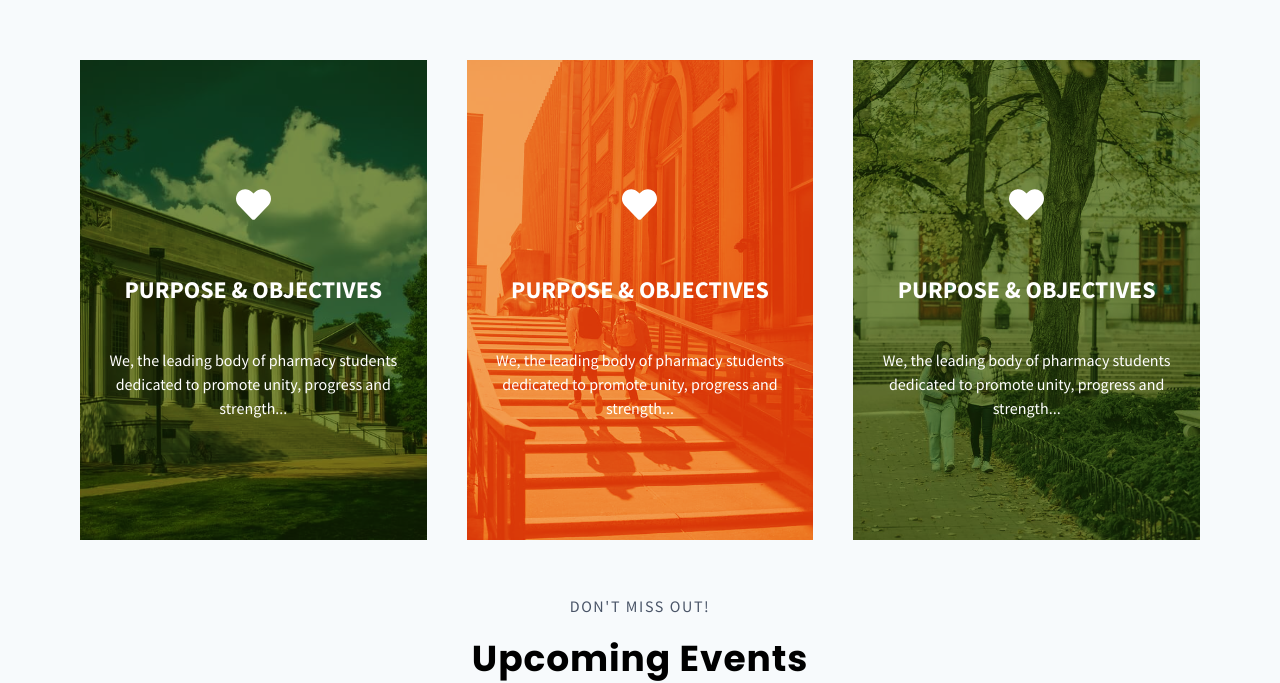
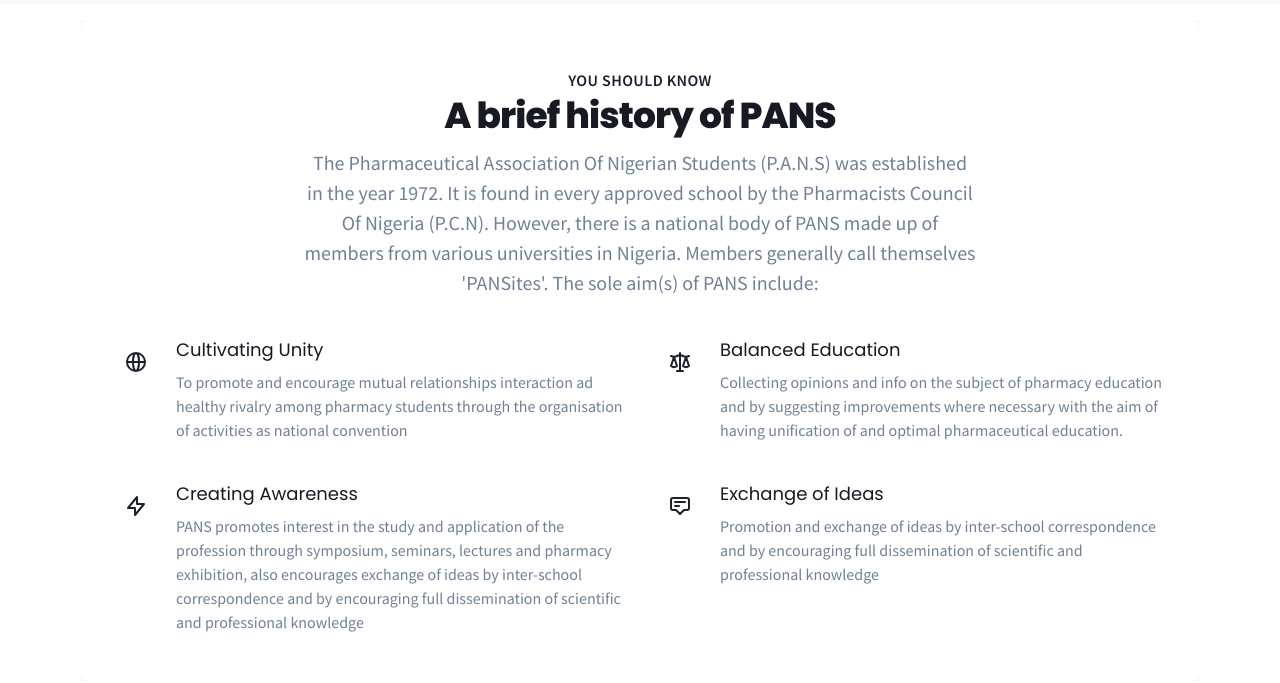
Before and after one commit to codetective/pansite, a Next.js app: page / in a window 1280 px wide. Shown: the part 1615-2298 px from the top of the page. Built offline with nearby package versions, Linux system fonts and the light colour scheme.

Commit message:
added about

```diff
--- /dev/null
+++ b/src/components/home/AboutPans.jsx
@@ -0,0 +1,169 @@
+import React from "react";
+import { chakra, Box, Flex, Icon, Stack } from "@chakra-ui/react";
+import Section from "../UI/Section";
+
+export default function AboutPans() {
+  const Feature = (props) => {
+    return (
+      <Flex>
+        <Flex>
+          <Flex
+            alignItems="center"
+            justifyContent="center"
+            h={12}
+            w={12}
+            rounded="md"
+            bg={"brand.500"}
+          >
+            <Icon
+              boxSize={6}
+              fill="none"
+              viewBox="0 0 24 24"
+              stroke="currentColor"
+              aria-hidden="true"
+            >
+              {props.icon}
+            </Icon>
+          </Flex>
+        </Flex>
+        <Box ml={4}>
+          <chakra.dt
+            fontSize="lg"
+            fontWeight="medium"
+            lineHeight="6"
+            color={"gray.900"}
+            fontFamily="Poppins"
+          >
+            {props.title}
+          </chakra.dt>
+          <chakra.dd mt={2} color={"gray.500"}>
+            {props.children}
+          </chakra.dd>
+        </Box>
+      </Flex>
+    );
+  };
+  return (
+    <Section bg="white">
+      <Flex bg={"#F9FAFB"} w="auto" justifyContent="center" alignItems="center">
+        <Box py={12} bg={"white"} rounded="xl">
+          <Box maxW="7xl" mx="auto" px={{ base: 4, lg: 8 }}>
+            <Box textAlign={{ lg: "center" }}>
+              <chakra.h2
+                color={"brand.600"}
+                fontWeight="semibold"
+                textTransform="uppercase"
+                letterSpacing="wide"
+              >
+                You should know
+              </chakra.h2>
+              <chakra.p
+                mt={2}
+                fontSize={{ base: "3xl", sm: "4xl" }}
+                lineHeight="8"
+                fontWeight="extrabold"
+                letterSpacing="tight"
+                color={"gray.900"}
+                fontFamily="Poppins"
+              >
+                A brief history of PANS
+              </chakra.p>
+              <chakra.p
+                mt={4}
+                maxW="2xl"
+                fontSize="xl"
+                mx={{ lg: "auto" }}
+                color={"gray.500"}
+                fontFamily="Source Sans Pro"
+              >
+                The Pharmaceutical Association Of Nigerian Students (P.A.N.S)
+                was established in the year 1972. It is found in every approved
+                school by the Pharmacists Council Of Nigeria (P.C.N). However,
+                there is a national body of PANS made up of members from various
+                universities in Nigeria. Members generally call themselves
+                'PANSites'. The sole aim(s) of PANS include:
+              </chakra.p>
+            </Box>
+
+            <Box mt={10}>
+              <Stack
+                spacing={{ base: 10, md: 0 }}
+                display={{ md: "grid" }}
+                gridTemplateColumns={{ md: "repeat(2,1fr)" }}
+                gridColumnGap={{ md: 8 }}
+                gridRowGap={{ md: 10 }}
+              >
+                <Feature
+                  title="Cultivating Unity"
+                  icon={
+                    <path
+                      strokeLinecap="round"
+                      strokeLinejoin="round"
+                      strokeWidth="2"
+                      d="M21 12a9 9 0 01-9 9m9-9a9 9 0 00-9-9m9 9H3m9 9a9 9 0 01-9-9m9 9c1.657 0 3-4.03 3-9s-1.343-9-3-9m0 18c-1.657 0-3-4.03-3-9s1.343-9 3-9m-9 9a9 9 0 019-9"
+                    />
+                  }
+                >
+                  To promote and encourage mutual relationships interaction ad
+                  healthy rivalry among pharmacy students through the
+                  organisation of activities as national convention
+                </Feature>
+
+                <Feature
+                  title="Balanced Education"
+                  icon={
+                    <path
+                      strokeLinecap="round"
+                      strokeLinejoin="round"
+                      strokeWidth="2"
+                      d="M3 6l3 1m0 0l-3 9a5.002 5.002 0 006.001 0M6 7l3 9M6 7l6-2m6 2l3-1m-3 1l-3 9a5.002 5.002 0 006.001 0M18 7l3 9m-3-9l-6-2m0-2v2m0 16V5m0 16H9m3 0h3"
+                    />
+                  }
+                >
+                  Collecting opinions and info on the subject of pharmacy
+                  education and by suggesting improvements where necessary with
+                  the aim of having unification of and optimal pharmaceutical
+                  education.
+                </Feature>
+
+                <Feature
+                  title="Creating Awareness"
+                  icon={
+                    <path
+                      strokeLinecap="round"
+                      strokeLinejoin="round"
+                      strokeWidth="2"
+                      d="M13 10V3L4 14h7v7l9-11h-7z"
+                    />
+                  }
+                >
+                  PANS promotes interest in the study and application of the
+                  profession through symposium, seminars, lectures and pharmacy
+                  exhibition, also encourages exchange of ideas by inter-school
+                  correspondence and by encouraging full dissemination of
+                  scientific and professional knowledge
+                </Feature>
+
+                <Feature
+                  title="Exchange of Ideas"
+                  icon={
+                    <path
+                      strokeLinecap="round"
+                      strokeLinejoin="round"
+                      strokeWidth="2"
+                      d="M7 8h10M7 12h4m1 8l-4-4H5a2 2 0 01-2-2V6a2 2 0 012-2h14a2 2 0 012 2v8a2 2 0 01-2 2h-3l-4 4z"
+                    />
+                  }
+                >
+                  Promotion and exchange of ideas by inter-school correspondence
+                  and by encouraging full dissemination of scientific and
+                  professional knowledge
+                </Feature>
+              </Stack>
+            </Box>
+          </Box>
+        </Box>
+      </Flex>
+    </Section>
+  );
+}
--- a/src/components/layout/footer/Footer.jsx
+++ b/src/components/layout/footer/Footer.jsx
@@ -59,9 +59,9 @@
       >
         <Logo />
         <Stack direction={"row"} divider={<StackDivider />}>
-          {links.slice(0, 4).map((link, i) => {
+          {links.slice(0, 3).map((link, i) => {
             return (
-              <NextLink href={link.path}>
+              <NextLink key={i} href={link.path}>
                 <chakra.a
                   fontFamily="Poppins"
                   transition="all .3s ease"
@@ -91,7 +91,9 @@
           justify={{ base: "center", md: "space-between" }}
           align={{ base: "center", md: "center" }}
         >
-          <Text>© 2021 PANS Uniuyo. All rights reserved</Text>
+          <Text textAlign="center">
+            © 2021 PANS Uniuyo. All rights reserved
+          </Text>
           <Stack direction={"row"} spacing={6}>
             <SocialButton label={"Twitter"} href={"#"}>
               <FontAwesomeIcon icon={faTwitter}></FontAwesomeIcon>
--- a/src/pages/index.jsx
+++ b/src/pages/index.jsx
@@ -7,6 +7,7 @@
 import WelcomeCard from "../components/home/WelcomeCard";
 import ObjectiveCards from "../components/home/ObjectiveCards";
 import UpcomingEvents from "../components/home/UpcomingEvents";
+import AboutPans from "../components/home/AboutPans";
 
 const Home = () => {
   return (
@@ -15,6 +16,7 @@
       <Hero />
       <CountUpStats />
       <WelcomeCard />
+      <AboutPans />
       <ObjectiveCards />
       <UpcomingEvents />
     </>
```
